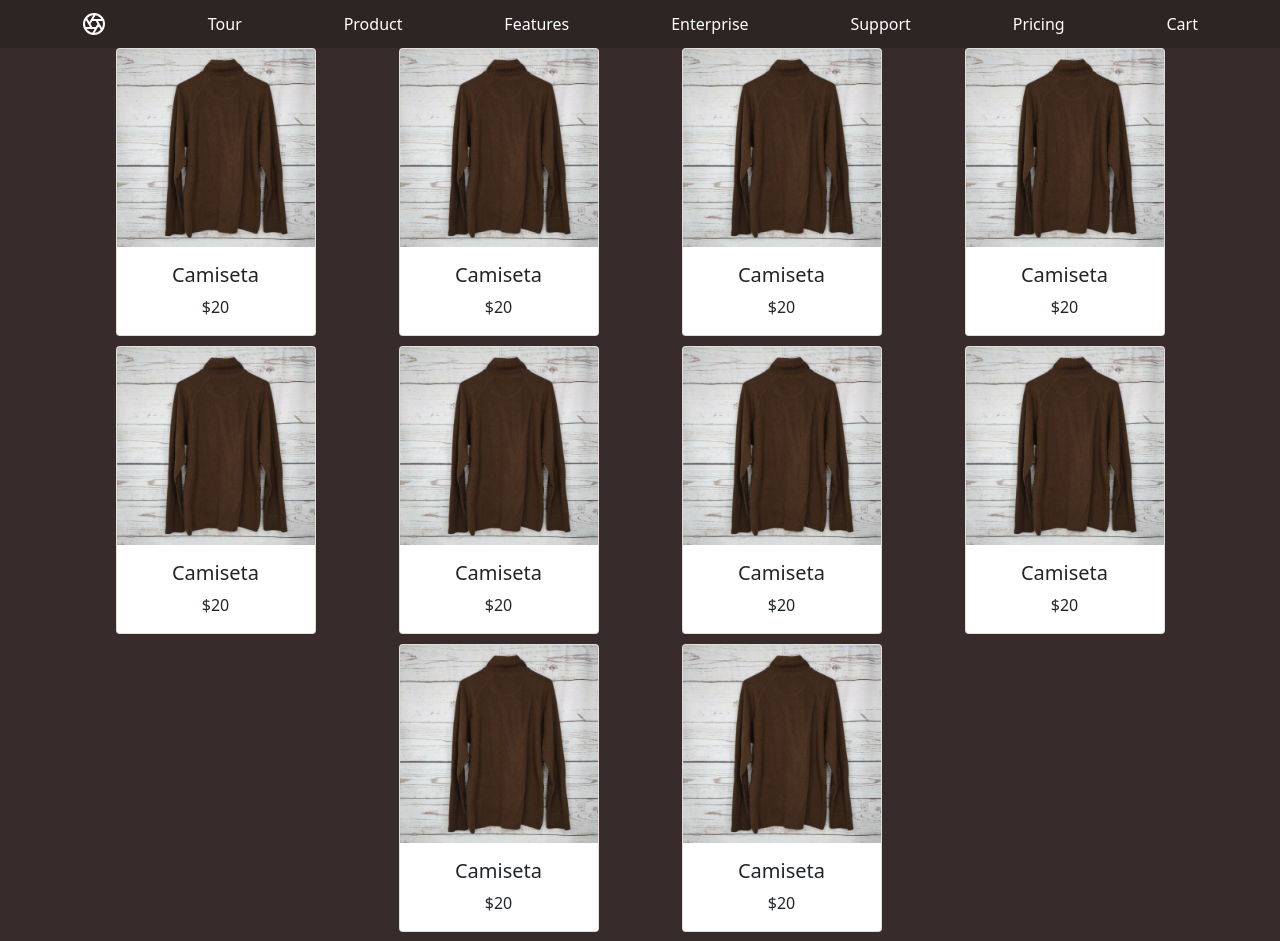
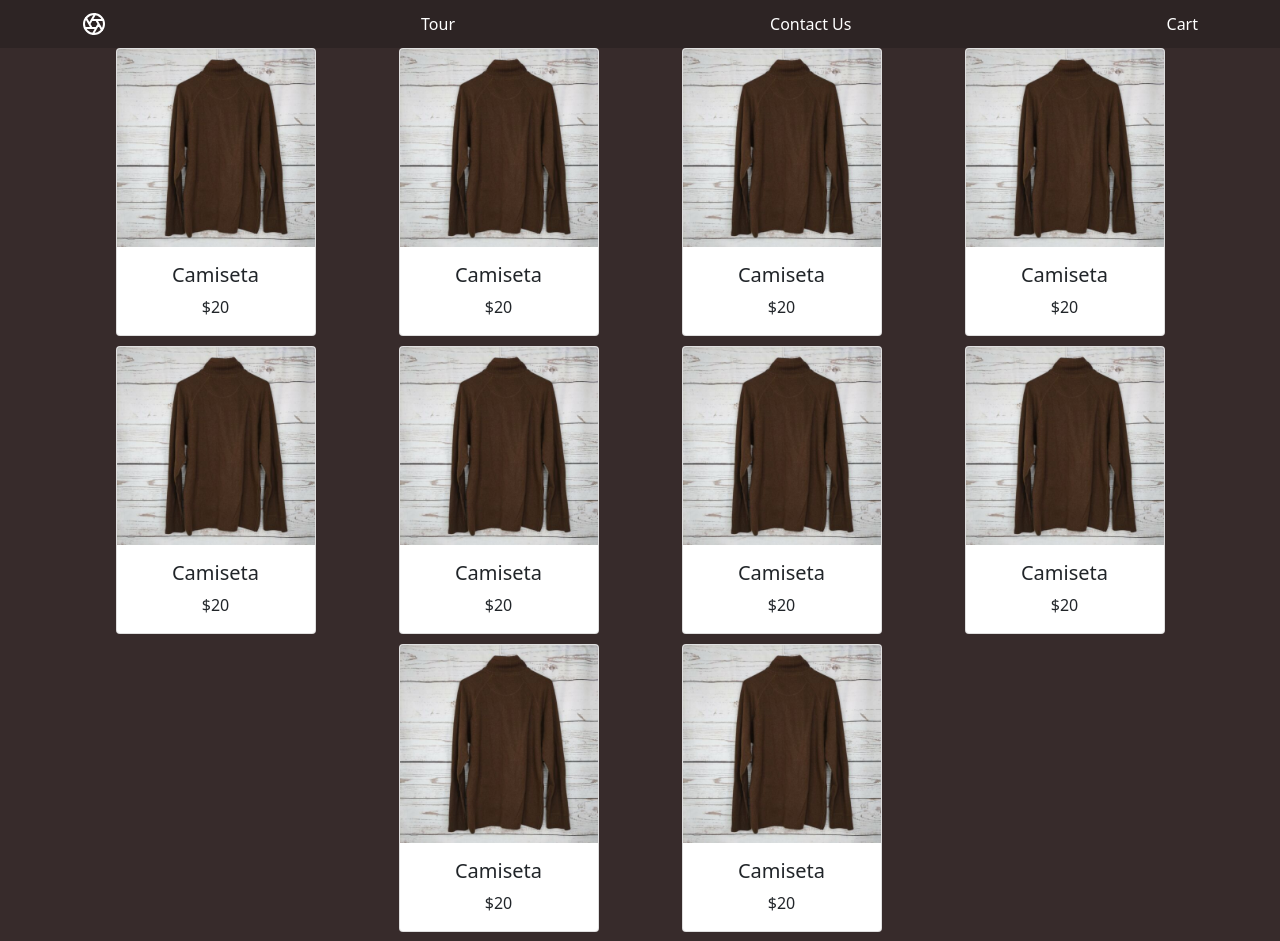
Before and after one commit to ihernandez4466/freelunch, a Flask app: page / in a window 1280 px wide. Shown: the top 941 px of the page. Run offline with Flask 2, Linux system fonts and the light colour scheme.

Commit message:
Im not sure why I couldnt push without changed

```diff
--- a/app.py
+++ b/app.py
@@ -2,9 +2,11 @@ from flask import Flask, render_template
 
 app = Flask(__name__)
 
+
 @app.route("/")
-def hello_world():
+def main():
     return render_template('home.html', **locals())
+
 
 if __name__ == '__main__':
     app.run(host="0.0.0.0", port=5003)
--- a/database/config.py
+++ b/database/config.py
@@ -1 +1,2 @@
 database_file_path = 'C:\Users\isabel.hernandez\Repositories\freelunch\database\freelunch.db'
+pls
--- a/requirements.txt
+++ b/requirements.txt
@@ -0,0 +1 @@
+Flask==2.1.2
--- a/static/css/home.css
+++ b/static/css/home.css
@@ -7,6 +7,7 @@
     --accent: #F6DE26;
     --red: #850A0A;
     --orange: #a63c06;
+    --algo: red;
 }
 .btn-primary {
     background-color: var(--primary);
--- a/static/js/home.js
+++ b/static/js/home.js
@@ -17,3 +17,4 @@ function closeModal(event) {
     productID = event.id.split("-")[1];
     closeDiv(`modal-${productID}`);
 }
+// wow so organized
--- a/templates/home.html
+++ b/templates/home.html
@@ -15,11 +15,7 @@
         <svg xmlns="http://www.w3.org/2000/svg" width="24" height="24" fill="none" stroke="currentColor" stroke-linecap="round" stroke-linejoin="round" stroke-width="2" class="d-block mx-auto" role="img" viewBox="0 0 24 24"><title>Product</title><circle cx="12" cy="12" r="10"/><path d="M14.31 8l5.74 9.94M9.69 8h11.48M7.38 12l5.74-9.94M9.69 16L3.95 6.06M14.31 16H2.83m13.79-4l-5.74 9.94"/></svg>
       </a>
       <a class="py-2 d-none d-md-inline-block" href="#">Tour</a>
-      <a class="py-2 d-none d-md-inline-block" href="#">Product</a>
-      <a class="py-2 d-none d-md-inline-block" href="#">Features</a>
-      <a class="py-2 d-none d-md-inline-block" href="#">Enterprise</a>
-      <a class="py-2 d-none d-md-inline-block" href="#">Support</a>
-      <a class="py-2 d-none d-md-inline-block" href="#">Pricing</a>
+      <a class="py-2 d-none d-md-inline-block" href="#">Contact Us</a>
       <a class="py-2 d-none d-md-inline-block" href="#">Cart</a>
     </nav>
   </header>
```
